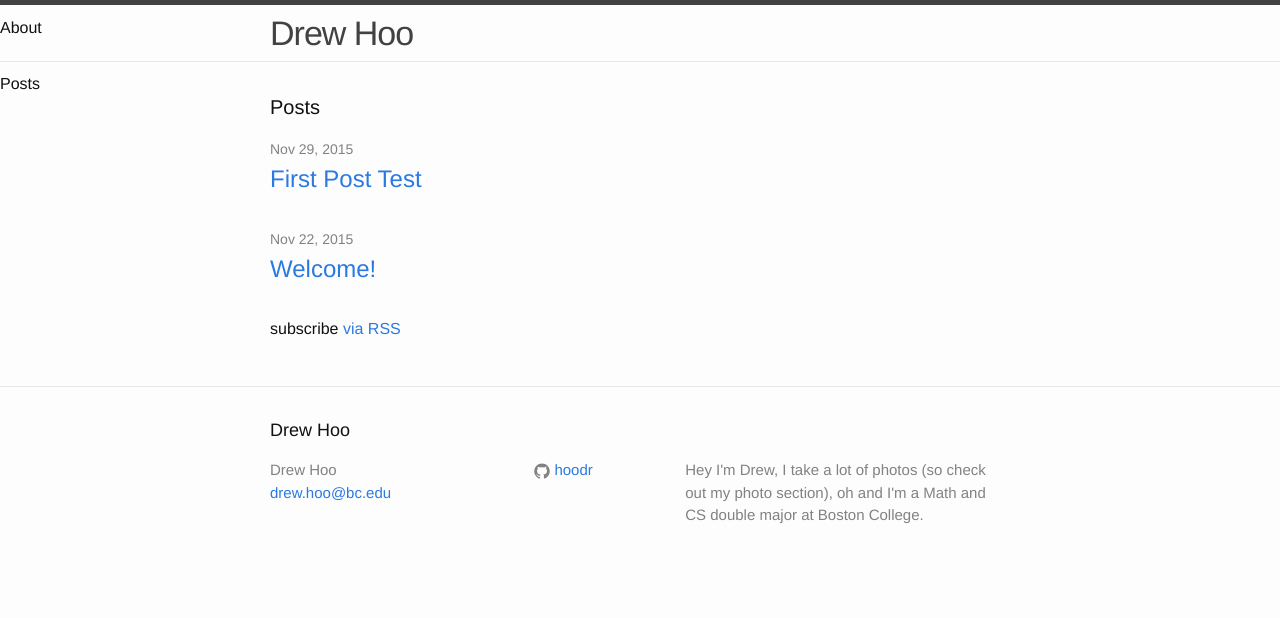
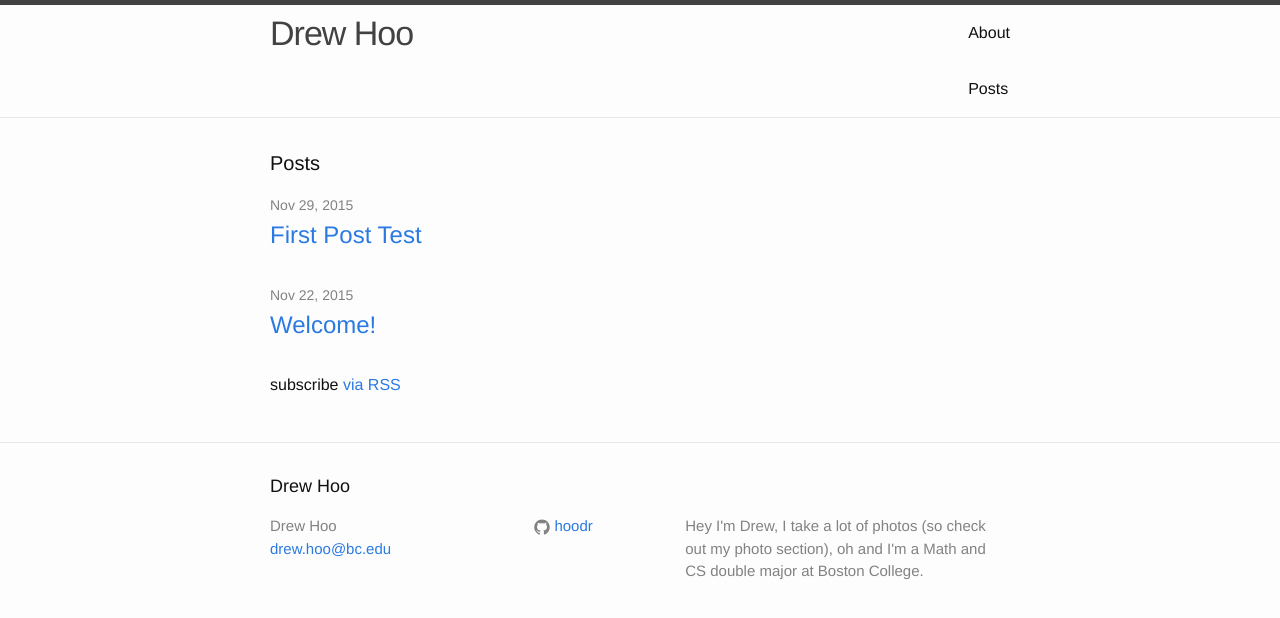
Before and after one commit to hoodr/hoodr.github.io, a Jekyll site: the page built from index.html, in a window 1280 px wide. Shown: the top 618 px of the page. Built offline with Jekyll 4.4.1, drawn with Linux system fonts in a browser that asks for light colours.

Commit message:
nav bar edit 4

```diff
--- a/_sass/_layout.scss
+++ b/_sass/_layout.scss
@@ -25,8 +25,8 @@
 }
 
 .site-nav {
+    float: right;
     line-height: 56px;
-    position: fixed; top: 0; left: 0;
 
     .menu-icon {
         display: none;
```
